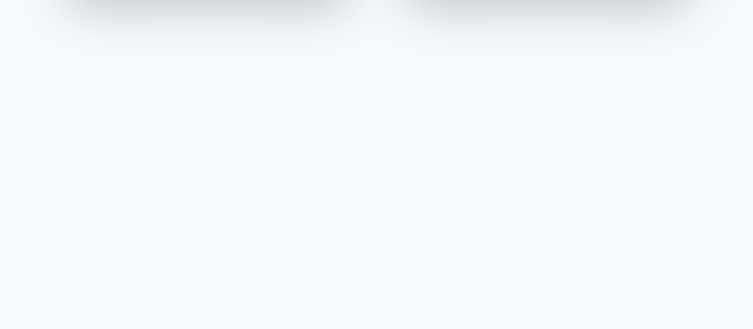
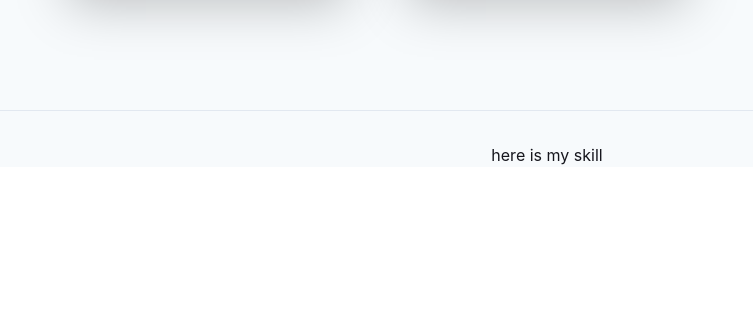
Before and after one commit to HafidZiti/hafidziti.dev, a Next.js app: page / in a window 1280 px wide. Shown: the part 1993-2322 px from the top of the page, without its empty margins (93-846 px from the left). After the commit the page ends 2160 px from the top, so only its background shows below. Built offline with nearby package versions, Linux system fonts and the light colour scheme.

Commit message:
implement footer component

```diff
--- a/src/components/Footer/index.tsx
+++ b/src/components/Footer/index.tsx
@@ -1,5 +1,18 @@
-import { Flex, FlexProps } from "@chakra-ui/react";
+import React from "react";
+import { Flex, FlexProps, useColorModeValue } from "@chakra-ui/react";
 
-export const Footer = (props: FlexProps) => (
-  <Flex as="footer" py="8rem" {...props} />
+export const Footer: React.FC<FlexProps> = (props: FlexProps) => (
+  <Flex
+    as="footer"
+    w={"full"}
+    borderTopWidth={1}
+    borderStyle={"solid"}
+    borderColor={useColorModeValue("gray.200", "gray.700")}
+    mt={10}
+    px={"auto"}
+    justifyContent={"center"}
+    alignItems={"center"}
+    py={4}
+    {...props}
+  />
 );
```
Also changed, not shown: src/components/Quote/index.tsx (added, +36 -0 lines).
